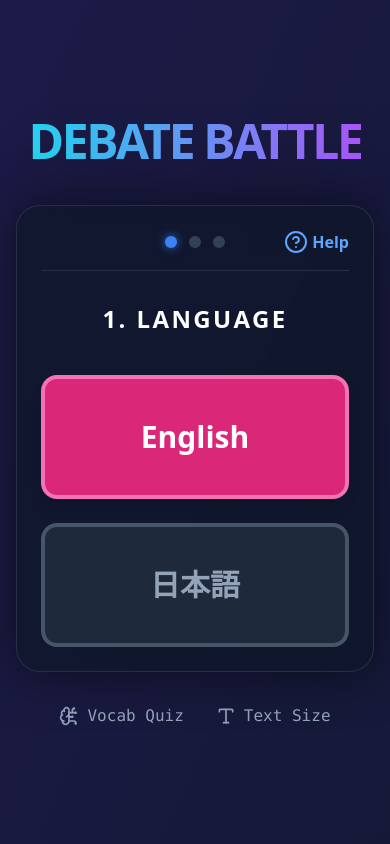
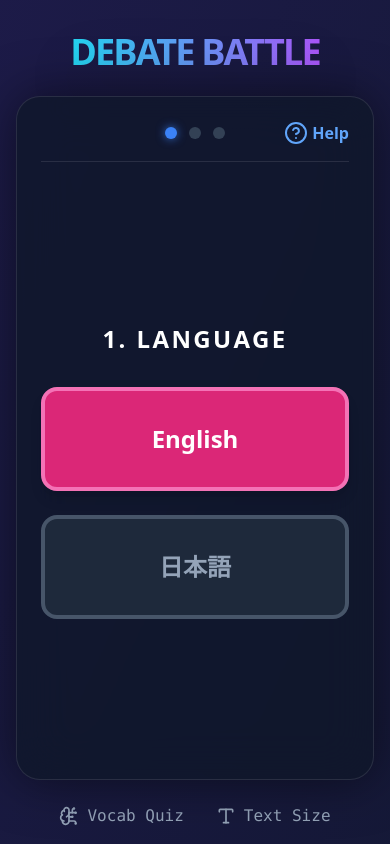
Before and after one commit to nakacy0919-Git/debate-app, a React (Vite) app: page / in a window 390 px wide. Built offline with nearby package versions, Linux system fonts and the light colour scheme.

Commit message:
UIウィザード化、背景アニメーション追加、リザルト画面に模範解答を追加

```diff
--- a/src/App.jsx
+++ b/src/App.jsx
@@ -22,7 +22,6 @@ const DIFFICULTIES = {
   hard:   { label: 'Hard',   fakeCount: 8, battleOptions: 6, showHint: false },
 };
 
-// モードごとの必要構成
 const FLOWS = {
   area: ['assertion', 'reason', 'evidence', 'mini_conclusion'],
   logic_link: ['reason', 'evidence']
@@ -85,7 +84,7 @@ export default function App() {
   const [fontSize, setFontSize] = useState('normal');
   const [difficulty, setDifficulty] = useState('easy');
 
-  // ★ UI用 State (Step 1~3 の段階的選択画面用)
+  // UI用 State
   const [setupStep, setSetupStep] = useState(1);
   const [setupHelpStep, setSetupHelpStep] = useState(null);
 
@@ -371,17 +370,17 @@ export default function App() {
 
       {/* --- Start Screen (ステップ選択UI & アニメーション背景) --- */}
       {gameState === 'start' && !isDrillMode && (
-          <div className="absolute inset-0 z-50 flex flex-col items-center justify-center p-4 md:p-6 bg-gradient-to-br from-[#0f172a] via-[#1e1b4b] to-[#0f172a] animate-gradient-xy overflow-y-auto">
-             <div className="text-center w-full max-w-4xl py-10 flex flex-col items-center min-h-[600px]">
-                 {/* ① タイトル変更 */}
-                 <h1 className="text-5xl md:text-7xl font-black text-transparent bg-clip-text bg-gradient-to-r from-cyan-400 to-purple-500 tracking-tighter drop-shadow-2xl mb-10">
+          <div className="absolute inset-0 z-50 flex flex-col items-center justify-center p-4 md:p-6 bg-gradient-to-br from-[#0f172a] via-[#1e1b4b] to-[#0f172a] animate-gradient-xy overflow-hidden">
+             <div className="text-center w-full max-w-5xl flex flex-col items-center h-full max-h-[850px]">
+
+                 <h1 className="text-4xl md:text-6xl font-black text-transparent bg-clip-text bg-gradient-to-r from-cyan-400 to-purple-500 tracking-tighter drop-shadow-2xl mb-6 shrink-0 mt-4">
                     DEBATE BATTLE
                  </h1>
 
-                 {/* ③ 段階的選択画面 (ウィザード形式) */}
-                 <div className="bg-slate-900/80 backdrop-blur-xl p-6 md:p-10 rounded-3xl border border-white/10 shadow-[0_0_50px_rgba(0,0,0,0.5)] relative w-full flex-1 flex flex-col">
+                 {/* 段階的選択画面 (ウィザード形式) */}
+                 <div className="bg-slate-900/80 backdrop-blur-xl p-6 md:p-8 rounded-3xl border border-white/10 shadow-[0_0_50px_rgba(0,0,0,0.5)] relative w-full flex-1 flex flex-col min-h-0 overflow-hidden">
 
-                     <div className="flex justify-between items-center mb-8 pb-4 border-b border-white/10">
+                     <div className="flex justify-between items-center mb-6 pb-4 border-b border-white/10 shrink-0">
                          {setupStep > 1 ? (
                              <button onClick={() => setSetupStep(prev => prev - 1)} className="flex items-center gap-1 text-slate-400 hover:text-white transition-colors font-bold">
                                  <ChevronLeft className="w-6 h-6"/> Back
@@ -401,14 +400,14 @@ export default function App() {
                          </button>
                      </div>
 
-                     <div className="flex-1 flex flex-col justify-center w-full">
+                     <div className="flex-1 flex flex-col justify-center w-full min-h-0">
                          {/* Step 1: Language */}
                          {setupStep === 1 && (
                              <div className="animate-in fade-in slide-in-from-right-8 duration-500 w-full max-w-2xl mx-auto">
-                                 <h2 className="text-2xl md:text-3xl font-bold text-white mb-10 text-center tracking-widest uppercase">1. Language</h2>
+                                 <h2 className="text-2xl md:text-3xl font-bold text-white mb-8 text-center tracking-widest uppercase">1. Language</h2>
                                  <div className="grid grid-cols-1 sm:grid-cols-2 gap-6">
-                                     <button onClick={() => { setLangMode('en'); setSetupStep(2); }} className={`p-10 rounded-2xl border-4 text-3xl font-black transition-all hover:scale-105 ${langMode === 'en' ? 'bg-pink-600 border-pink-400 text-white shadow-lg' : 'bg-slate-800 border-slate-600 text-slate-400'}`}>English</button>
-                                     <button onClick={() => { setLangMode('ja'); setSetupStep(2); }} className={`p-10 rounded-2xl border-4 text-3xl font-black transition-all hover:scale-105 ${langMode === 'ja' ? 'bg-pink-600 border-pink-400 text-white shadow-lg' : 'bg-slate-800 border-slate-600 text-slate-400'}`}>日本語</button>
+                                     <button onClick={() => { setLangMode('en'); setSetupStep(2); }} className={`p-8 md:p-10 rounded-2xl border-4 text-2xl md:text-3xl font-black transition-all hover:scale-105 ${langMode === 'en' ? 'bg-pink-600 border-pink-400 text-white shadow-lg' : 'bg-slate-800 border-slate-600 text-slate-400'}`}>English</button>
+                                     <button onClick={() => { setLangMode('ja'); setSetupStep(2); }} className={`p-8 md:p-10 rounded-2xl border-4 text-2xl md:text-3xl font-black transition-all hover:scale-105 ${langMode === 'ja' ? 'bg-pink-600 border-pink-400 text-white shadow-lg' : 'bg-slate-800 border-slate-600 text-slate-400'}`}>日本語</button>
                                  </div>
                              </div>
                          )}
@@ -416,47 +415,49 @@ export default function App() {
                          {/* Step 2: Game Mode */}
                          {setupStep === 2 && (
                              <div className="animate-in fade-in slide-in-from-right-8 duration-500 w-full max-w-2xl mx-auto">
-                                 <h2 className="text-2xl md:text-3xl font-bold text-white mb-10 text-center tracking-widest uppercase">2. Game Mode</h2>
+                                 <h2 className="text-2xl md:text-3xl font-bold text-white mb-8 text-center tracking-widest uppercase">2. Game Mode</h2>
                                  <div className="flex flex-col gap-5">
-                                     <button onClick={() => { setGameMode('area'); setSetupStep(3); }} className={`p-6 rounded-2xl border-4 text-2xl font-bold transition-all hover:scale-105 ${gameMode === 'area' ? 'bg-purple-600 border-purple-400 text-white shadow-lg' : 'bg-slate-800 border-slate-600 text-slate-400'}`}>AREA Battle (Standard)</button>
-                                     <button onClick={() => { setGameMode('logic_link'); setSetupStep(3); }} className={`p-6 rounded-2xl border-4 text-2xl font-bold transition-all hover:scale-105 ${gameMode === 'logic_link' ? 'bg-purple-600 border-purple-400 text-white shadow-lg' : 'bg-slate-800 border-slate-600 text-slate-400'}`}>Logic Link (Reason → Evidence)</button>
-                                     <button onClick={() => { setGameMode('review'); setSetupStep(3); }} className={`p-6 rounded-2xl border-4 text-2xl font-bold flex items-center justify-center gap-3 transition-all hover:scale-105 ${gameMode === 'review' ? 'bg-teal-600 border-teal-400 text-white shadow-lg' : 'bg-slate-800 border-slate-600 text-slate-400'}`}><BookOpen className="w-6 h-6"/> Review Mode</button>
+                                     <button onClick={() => { setGameMode('area'); setSetupStep(3); }} className={`p-5 md:p-6 rounded-2xl border-4 text-xl md:text-2xl font-bold transition-all hover:scale-105 ${gameMode === 'area' ? 'bg-purple-600 border-purple-400 text-white shadow-lg' : 'bg-slate-800 border-slate-600 text-slate-400'}`}>AREA Battle (Standard)</button>
+                                     <button onClick={() => { setGameMode('logic_link'); setSetupStep(3); }} className={`p-5 md:p-6 rounded-2xl border-4 text-xl md:text-2xl font-bold transition-all hover:scale-105 ${gameMode === 'logic_link' ? 'bg-purple-600 border-purple-400 text-white shadow-lg' : 'bg-slate-800 border-slate-600 text-slate-400'}`}>Logic Link (Reason → Evidence)</button>
+                                     <button onClick={() => { setGameMode('review'); setSetupStep(3); }} className={`p-5 md:p-6 rounded-2xl border-4 text-xl md:text-2xl font-bold flex items-center justify-center gap-3 transition-all hover:scale-105 ${gameMode === 'review' ? 'bg-teal-600 border-teal-400 text-white shadow-lg' : 'bg-slate-800 border-slate-600 text-slate-400'}`}><BookOpen className="w-6 h-6"/> Review Mode</button>
                                  </div>
                              </div>
                          )}
 
-                         {/* Step 3: Topic, Stance, Difficulty */}
+                         {/* Step 3: Topic, Stance, Difficulty (スクロール調整済み) */}
                          {setupStep === 3 && (
-                             <div className="animate-in fade-in slide-in-from-right-8 duration-500 w-full flex flex-col h-full">
-                                 <h2 className="text-2xl md:text-3xl font-bold text-white mb-8 text-center tracking-widest uppercase">3. Final Settings</h2>
+                             <div className="animate-in fade-in slide-in-from-right-8 duration-500 w-full flex flex-col h-full min-h-0">
+                                 <h2 className="text-xl md:text-2xl font-bold text-white mb-6 text-center tracking-widest uppercase shrink-0">3. Final Settings</h2>
 
-                                 <div className="grid md:grid-cols-2 gap-8 text-left flex-1 min-h-0">
-                                     <div className="bg-slate-950/50 p-5 rounded-2xl border border-white/5 flex flex-col h-full min-h-[300px]">
-                                         <h3 className="text-sm font-bold text-blue-400 mb-4 uppercase tracking-widest border-b border-white/10 pb-2">Topic</h3>
-                                         <div className="space-y-2 overflow-y-auto pr-2 custom-scrollbar flex-1">
+                                 <div className="grid md:grid-cols-2 gap-6 text-left flex-1 min-h-0">
+                                     {/* Topic List (ここだけスクロール) */}
+                                     <div className="bg-slate-950/50 p-4 md:p-5 rounded-2xl border border-white/5 flex flex-col h-full min-h-0">
+                                         <h3 className="text-sm font-bold text-blue-400 mb-3 uppercase tracking-widest border-b border-white/10 pb-2 shrink-0">Topic</h3>
+                                         <div className="space-y-3 overflow-y-auto pr-2 custom-scrollbar flex-1">
                                              {topics.map(t => (
                                                  <button key={t.id} onClick={() => setSelectedTopicId(t.id)} className={`w-full text-left p-4 rounded-xl border transition-all ${selectedTopicId === t.id ? 'bg-blue-600 border-blue-400 text-white shadow-lg' : 'bg-slate-800 border-slate-700 text-slate-400 hover:bg-slate-700'}`}>
-                                                     <div className="font-bold text-sm md:text-base leading-tight">{langMode === 'ja' ? t.titleJP : t.title}</div>
-                                                     {langMode === 'en' && <div className="text-[10px] opacity-60 mt-1">{t.titleJP}</div>}
+                                                     <div className="font-bold text-lg md:text-xl leading-tight">{langMode === 'ja' ? t.titleJP : t.title}</div>
+                                                     {langMode === 'en' && <div className="text-sm md:text-base opacity-60 mt-1">{t.titleJP}</div>}
                                                  </button>
                                              ))}
                                          </div>
                                      </div>
 
-                                     <div className="space-y-6 flex flex-col justify-center">
-                                         <div className="bg-slate-950/50 p-5 rounded-2xl border border-white/5">
-                                             <h3 className="text-sm font-bold text-green-400 mb-4 uppercase tracking-widest border-b border-white/10 pb-2">Your Stance</h3>
+                                     {/* Stance & Difficulty */}
+                                     <div className="flex flex-col gap-6 shrink-0 overflow-y-auto custom-scrollbar pr-2">
+                                         <div className="bg-slate-950/50 p-4 md:p-5 rounded-2xl border border-white/5">
+                                             <h3 className="text-sm font-bold text-green-400 mb-3 uppercase tracking-widest border-b border-white/10 pb-2">Your Stance</h3>
                                              <div className="flex gap-3">
-                                                 <button onClick={() => setUserStance('affirmative')} className={`flex-1 py-5 rounded-xl font-black text-lg border-2 transition-all ${userStance === 'affirmative' ? 'bg-blue-600 border-blue-400 text-white' : 'bg-slate-800 border-slate-600 text-slate-500 hover:bg-slate-700'}`}>{langMode === 'ja' ? '肯定側' : 'AFFIRMATIVE'}</button>
-                                                 <button onClick={() => setUserStance('negative')} className={`flex-1 py-5 rounded-xl font-black text-lg border-2 transition-all ${userStance === 'negative' ? 'bg-red-600 border-red-400 text-white' : 'bg-slate-800 border-slate-600 text-slate-500 hover:bg-slate-700'}`}>{langMode === 'ja' ? '否定側' : 'NEGATIVE'}</button>
+                                                 <button onClick={() => setUserStance('affirmative')} className={`flex-1 py-4 md:py-5 rounded-xl font-black text-lg border-2 transition-all ${userStance === 'affirmative' ? 'bg-blue-600 border-blue-400 text-white' : 'bg-slate-800 border-slate-600 text-slate-500 hover:bg-slate-700'}`}>{langMode === 'ja' ? '肯定側' : 'AFFIRMATIVE'}</button>
+                                                 <button onClick={() => setUserStance('negative')} className={`flex-1 py-4 md:py-5 rounded-xl font-black text-lg border-2 transition-all ${userStance === 'negative' ? 'bg-red-600 border-red-400 text-white' : 'bg-slate-800 border-slate-600 text-slate-500 hover:bg-slate-700'}`}>{langMode === 'ja' ? '否定側' : 'NEGATIVE'}</button>
                                              </div>
                                          </div>
                                          {gameMode !== 'review' && (
-                                             <div className="bg-slate-950/50 p-5 rounded-2xl border border-white/5">
-                                                 <h3 className="text-sm font-bold text-yellow-400 mb-4 uppercase tracking-widest border-b border-white/10 pb-2">Difficulty</h3>
-                                                 <div className="flex gap-3">
+                                             <div className="bg-slate-950/50 p-4 md:p-5 rounded-2xl border border-white/5">
+                                                 <h3 className="text-sm font-bold text-yellow-400 mb-3 uppercase tracking-widest border-b border-white/10 pb-2">Difficulty</h3>
+                                                 <div className="flex flex-wrap gap-2 md:gap-3">
                                                      {Object.keys(DIFFICULTIES).map(d => (
-                                                         <button key={d} onClick={() => setDifficulty(d)} className={`flex-1 py-3 rounded-lg border-2 font-bold transition-all ${difficulty === d ? 'bg-yellow-600 border-yellow-400 text-white' : 'bg-slate-800 border-slate-600 text-slate-500 hover:bg-slate-700'}`}>{DIFFICULTIES[d].label}</button>
+                                                         <button key={d} onClick={() => setDifficulty(d)} className={`flex-1 py-3 px-2 rounded-lg border-2 font-bold transition-all ${difficulty === d ? 'bg-yellow-600 border-yellow-400 text-white' : 'bg-slate-800 border-slate-600 text-slate-500 hover:bg-slate-700'}`}>{DIFFICULTIES[d].label}</button>
                                                      ))}
                                                  </div>
                                              </div>
@@ -464,7 +465,7 @@ export default function App() {
                                      </div>
                                  </div>
 
-                                 <button onClick={initGame} className="w-full mt-10 py-5 bg-gradient-to-r from-blue-600 to-cyan-500 rounded-full font-black text-3xl hover:shadow-[0_0_40px_rgba(34,211,238,0.6)] transition-all hover:scale-[1.02] border border-white/20 text-white flex justify-center items-center gap-3">
+                                 <button onClick={initGame} className="w-full mt-6 py-4 md:py-5 bg-gradient-to-r from-blue-600 to-cyan-500 rounded-full font-black text-2xl md:text-3xl hover:shadow-[0_0_40px_rgba(34,211,238,0.6)] transition-all hover:scale-[1.02] border border-white/20 text-white flex justify-center items-center gap-3 shrink-0">
                                      {gameMode === 'review' ? <BookOpen/> : <Play className="fill-current"/>}
                                      {gameMode === 'review' ? 'ENTER REVIEW' : 'BATTLE START'}
                                  </button>
@@ -473,7 +474,7 @@ export default function App() {
                      </div>
                  </div>
 
-                 <div className="flex justify-center gap-8 text-base text-slate-400 font-mono mt-8">
+                 <div className="flex justify-center gap-8 text-base text-slate-400 font-mono mt-6 shrink-0">
                      <button onClick={() => setIsDrillMode(true)} className="hover:text-white flex items-center gap-2"><BrainCircuit className="w-5 h-5"/> Vocab Quiz</button>
                      <button onClick={() => setFontSize(prev => prev === 'normal' ? 'large' : prev === 'large' ? 'xlarge' : 'normal')} className="hover:text-white flex items-center gap-2"><Type className="w-5 h-5"/> Text Size</button>
                  </div>
```
